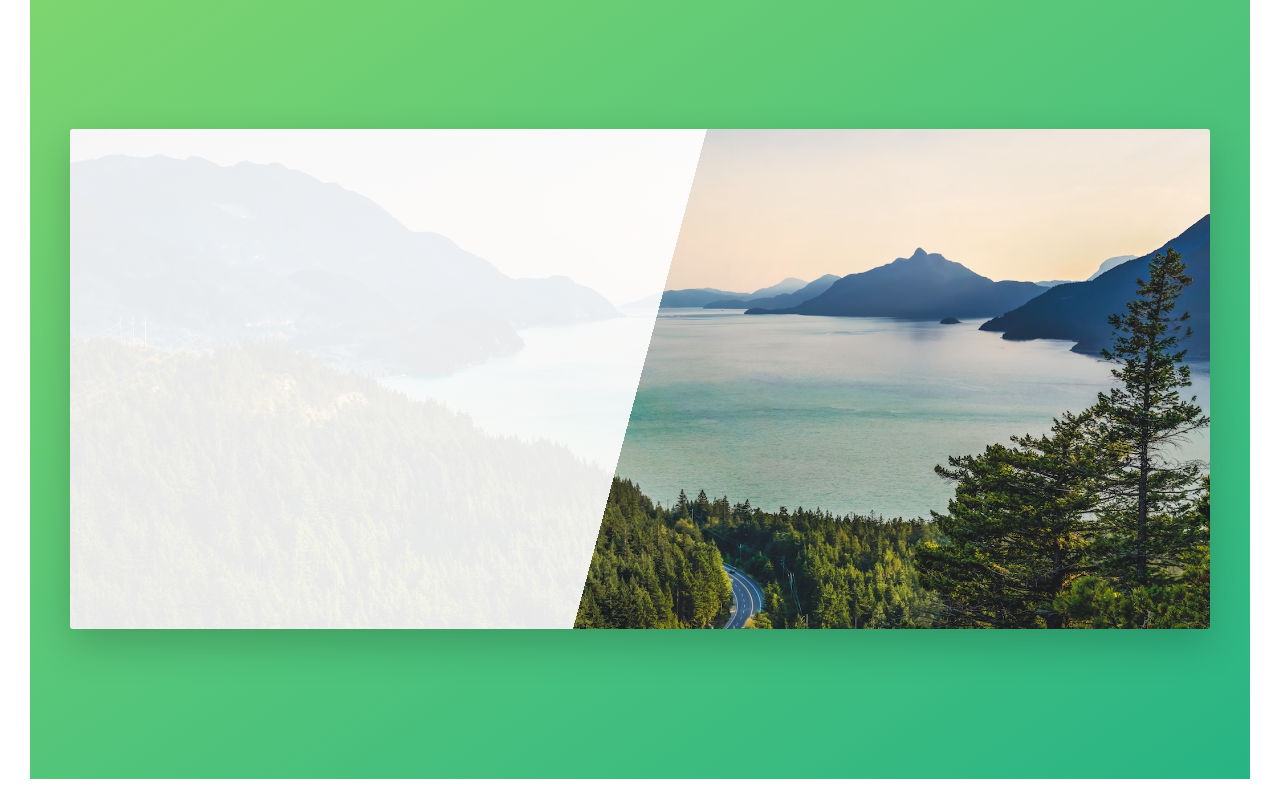
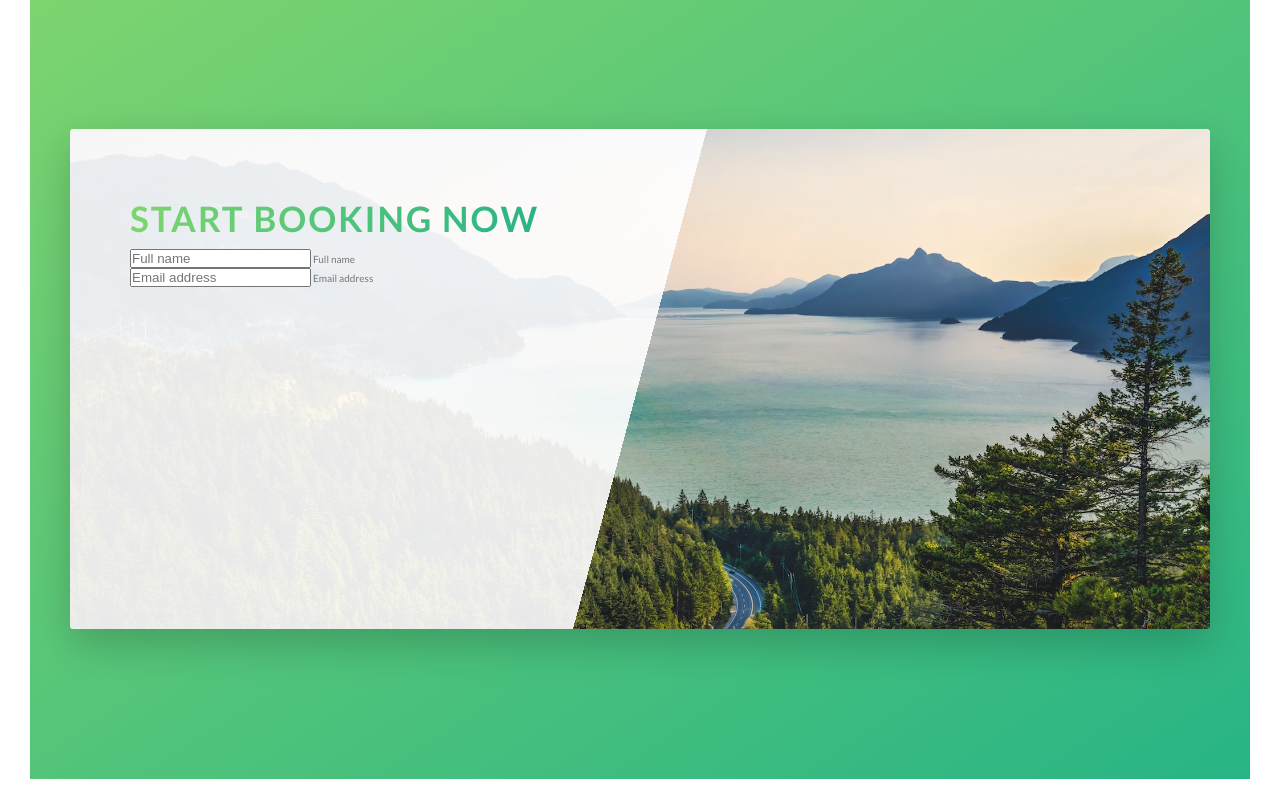
Before and after one commit to Helena-p/natours, a website: page index.html in a window 1280 px wide. Shown: the part 4520-5329 px from the top of the page. Drawn offline with Linux system fonts and the light colour scheme.

Commit message:
Add form structure to book section with styled header and input fields with label

```diff
--- a/index.html
+++ b/index.html
@@ -295,7 +295,23 @@
       <section class="section-book">
         <div class="row">
           <div class="book">
+            <div class="book__form">
+              <form action="#" class="form">
+                <div class="u-margin-bottom-medium">
+                  <h2 class="heading-secondary">
+                    Start booking now
+                  </h2>
+                <div class="form__group">
+                  <input type="text" class="form__input" id="fname" name="name" placeholder="Full name" required>
+                  <label for="name" class="form__label">Full name</label>
+                </div>
+                <div class="form__group">
+                  <input type="email" class="form__input" id="email" name="email" placeholder="Email address" required>
+                  <label for="email" class="form__label">Email address</label>
+                </div>
 
+              </form>
+            </div>
           </div>
         </div>
       </section>
--- a/sass/pages/_home.scss
+++ b/sass/pages/_home.scss
@@ -56,5 +56,10 @@
     box-shadow: 0 1.5rem 4rem rgba($color-black, 0.2);
 
     height: 50rem;
+
+    &__form {
+      width: 50%;
+      padding: 6rem;
+    }
   }
 }
```
Also changed, not shown: css/style.css, 1 other file.
